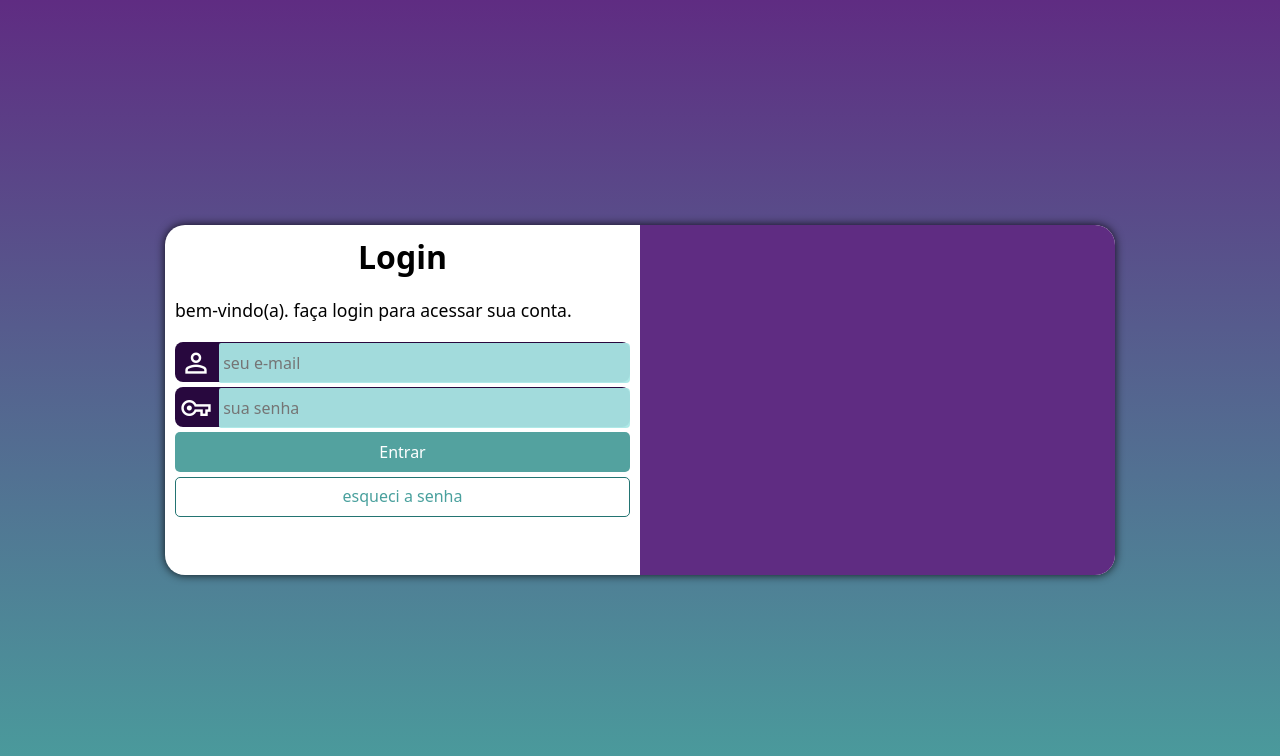
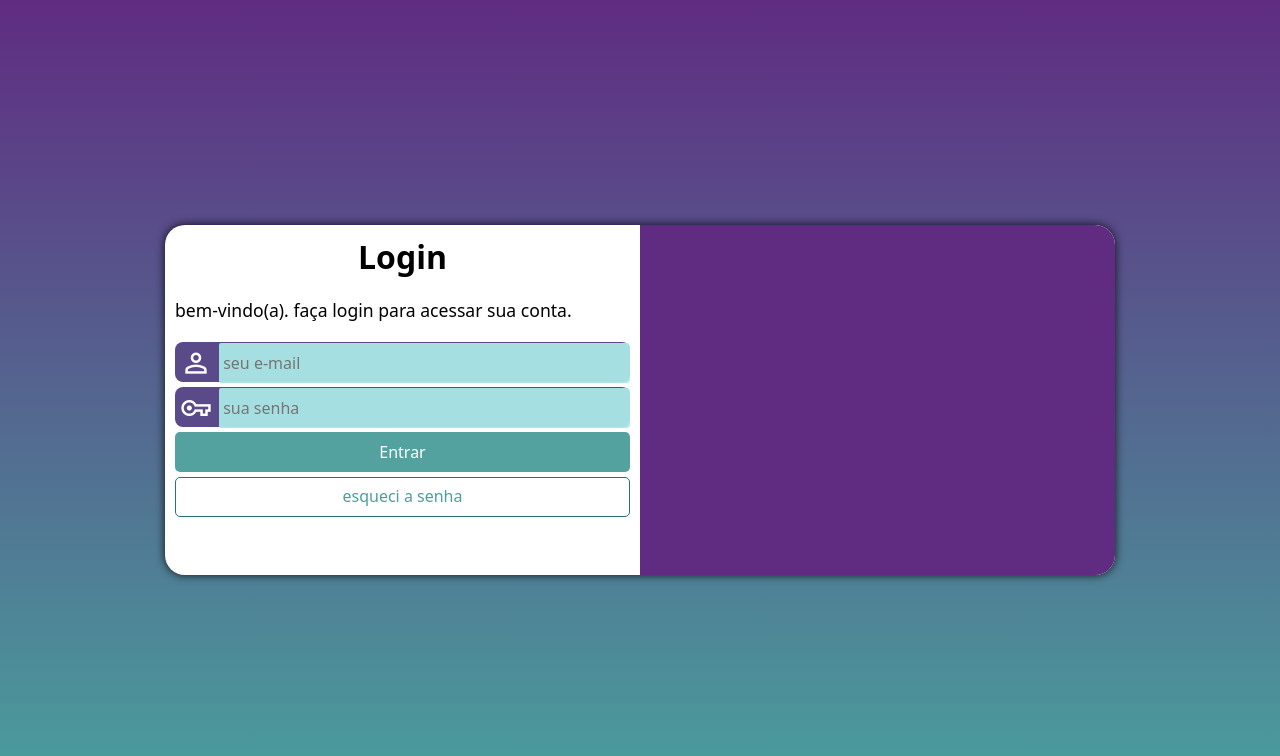
Before and after one commit to PauloAraujoDEV25/projeto-tela-de-login, a plain HTML site: page index.html in a window 1280 px wide. Drawn offline with nearby package versions, Linux system fonts and the light colour scheme.

Commit message:
atualizando projeto

```diff
--- a/estilos/style.css
+++ b/estilos/style.css
@@ -66,7 +66,7 @@ div#formulario > p {
 }
 
 form > div.campo {
-    background-color:#28083e ;
+    background-color:#5a4a8a ;
     display: block;
     width: 100%;
     height: 40px;
```
